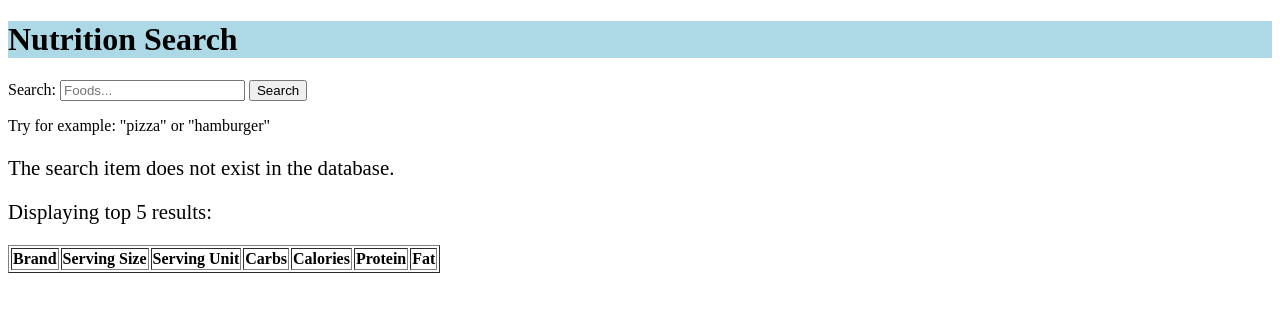
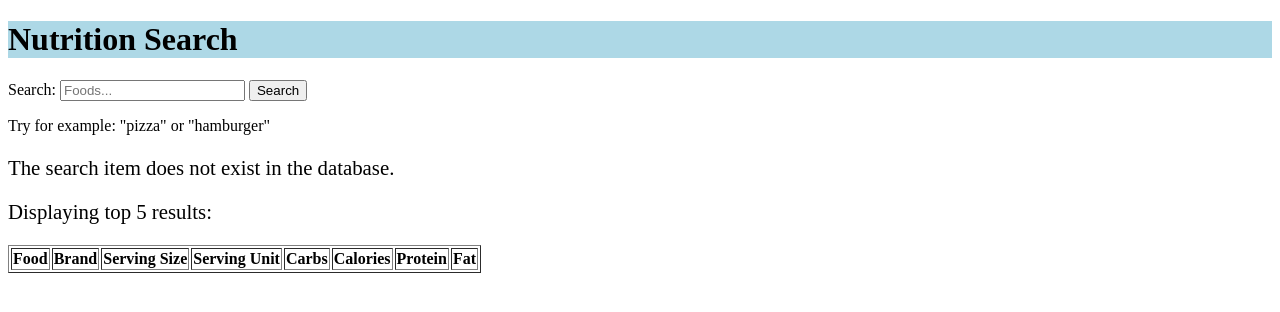
Before and after one commit to vgupta16/Nutritionix_Challenge, a Flask app: page / in a window 1280 px wide. Shown: the top 312 px of the page. Run offline with Flask 2, Linux system fonts and the light colour scheme; lists and menus that the app fills with data are empty; some libraries are stand-ins or nearby versions.

Commit message:
add food to table to account for brand searching

```diff
--- a/app.py
+++ b/app.py
@@ -4,7 +4,7 @@ import json
 app = Flask(__name__)
 
 # Retrieve keys from https://developer.nutritionix.com/signup
-nix = Nutritionix(app_id="", api_key="")
+nix = Nutritionix(app_id="93379c0c", api_key="691898b42aea010dc75e7c7cbea5e611")
 
 @app.route('/')
 def index():
@@ -18,9 +18,11 @@ def search():
 	try:
 		#query the top five hits from the api
 		search_result = nix.search(search_query, results='0:5').json()
+		print search_result
 		for item in search_result['hits']:
 			item_dict = {}
 			item_dict['brand'] = item['fields']['brand_name']
+			item_dict['food'] = item['fields']['item_name']
 			item_id = item['_id']
 			item_info = nix.item(id=item_id).json()
 			parsed = parse_result(item_info)
--- a/templates/index.html
+++ b/templates/index.html
@@ -24,6 +24,7 @@
 
 		<table ng-show="items" border="1">
 			<tr>
+				<th>Food</th>
 				<th>Brand</th>
 				<th>Serving Size</th>
 				<th>Serving Unit</th>
@@ -33,6 +34,7 @@
 				<th>Fat</th>
 			</tr>
 			<tr ng-repeat="item in result">
+				<td>{{item.food}}</td>
 				<td>{{item.brand}}</td>
 				<td>{{item.serving_size}}</td>
 				<td>{{item.serving_unit}}</td>
```
